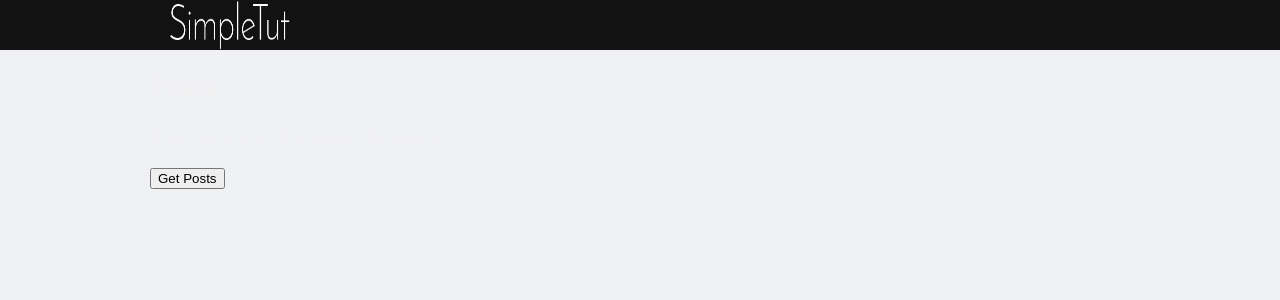
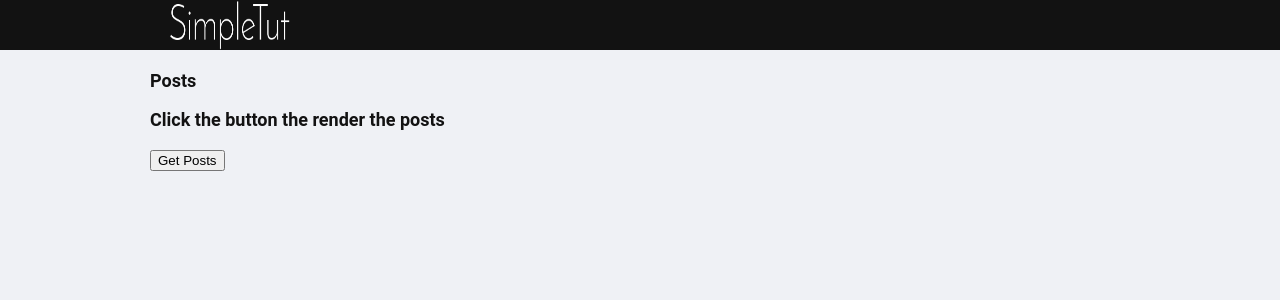
Before and after one commit to GiaDieu/React_Testing, a React (Create React App) app: page / in a window 1280 px wide. Shown: the top 300 px of the page. Built offline with nearby package versions, Linux system fonts and the light colour scheme; the HTML template or start-up script is replaced by a standard one.

Commit message:
commit -m "changeColor'

```diff
--- a/src/components/headline/style.scss
+++ b/src/components/headline/style.scss
@@ -1,4 +1,6 @@
 h1,
 p {
-  color: #f0f0f0;
+  color: #121212;
+  font-size: 18px;
+  font-weight: 700;
 }
```
